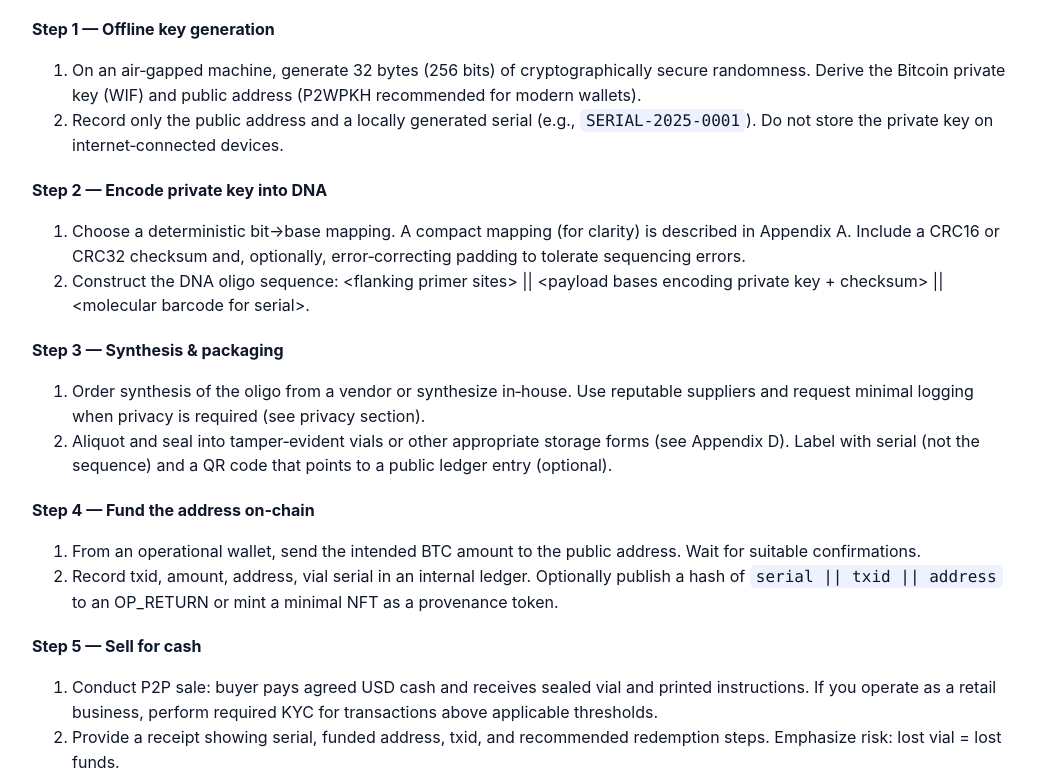
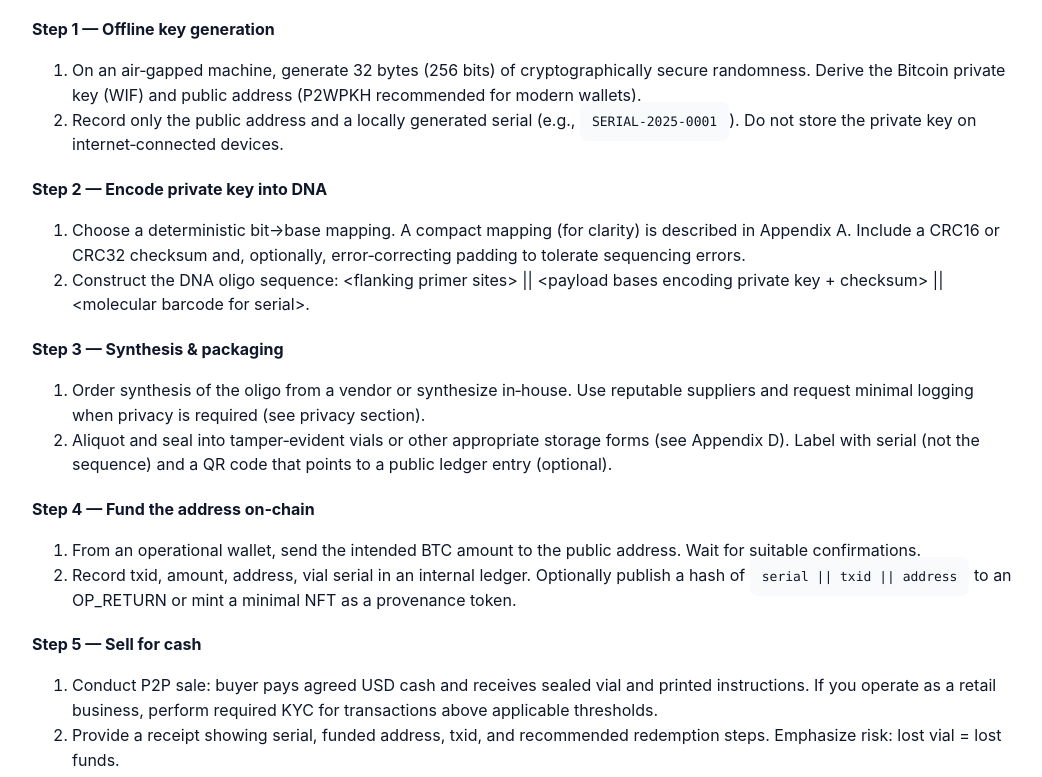
Before and after one commit to Vastogen/dna-crypto, a plain HTML site: page index.html in a window 1280 px wide. Shown: the part 1964-2741 px from the top of the page, without its empty margins (118-1160 px from the left). Drawn offline with Linux system fonts and the light colour scheme; a script that the page names is missing.

Commit message:
Update index.html

```diff
--- a/index.html
+++ b/index.html
@@ -19,6 +19,17 @@
     .warning{background:#fff1f2;border-left:4px solid #ef4444;padding:10px;border-radius:6px}
     footer{font-size:13px;color:#475569;margin-top:28px;border-top:1px solid #eef2f6;padding-top:18px}
     a{color:#2563eb}
+
+    pre, code {
+  background: #f8fafc !important; /* light background */
+  color: #0f172a !important;      /* dark text */
+  line-height: 1.4;
+  font-size: 13px;
+  border-radius: 8px;
+  padding: 12px;
+  overflow-x: auto;
+}
+
   </style>
 <script src="https://cdn.jsdelivr.net/npm/mermaid/dist/mermaid.min.js"></script>
 <script>mermaid.initialize({startOnLoad:true,securityLevel:'loose'});</script>
```
